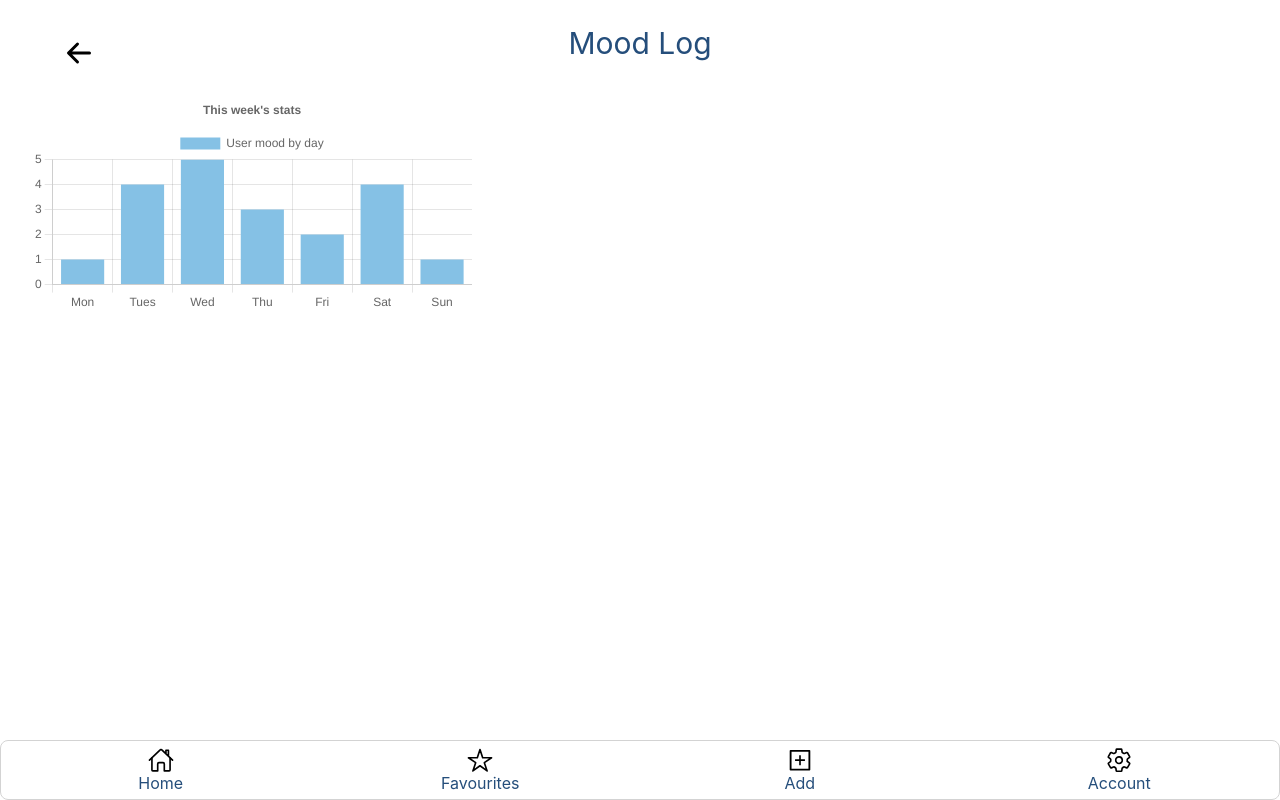
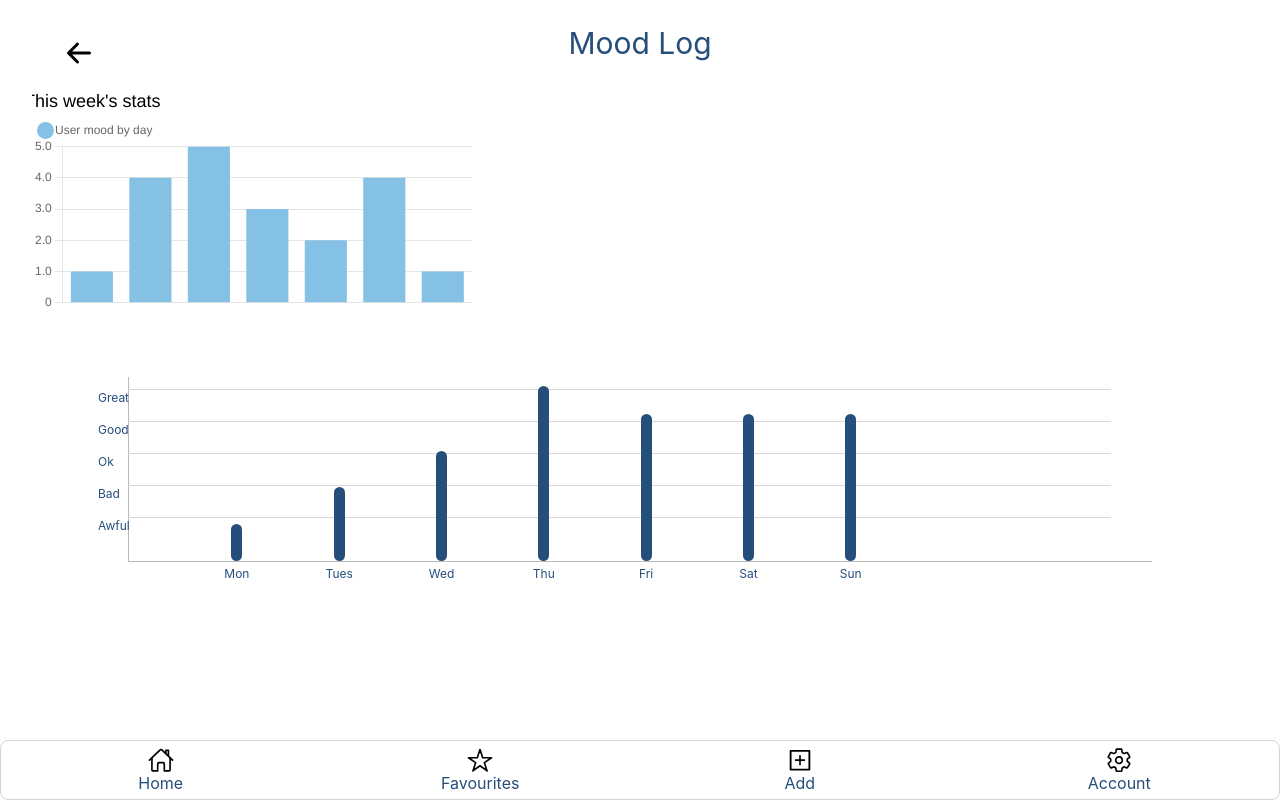
Before and after one commit to maroaraujo/final-project_front-end-surch, a Next.js app in the folder reconnect/: page /moodlog in a window 1280 px wide. Built offline with nearby package versions, Linux system fonts and the light colour scheme; no server answers.

Commit message:
started barChart using html and css only

```diff
--- a/reconnect/pages/moodlog.js
+++ b/reconnect/pages/moodlog.js
@@ -31,10 +31,37 @@ export const options = {
   plugins: {
     legend: {
       position: "top",
+      align: "start",
+      labels: {
+        boxWidth: 7,
+        usePointStyle: true,
+        pointStyle: "circle",
+        labelString: "another one",
+      },
+      title: {
+        display: true,
+        text: "This week's stats",
+        color: "#000",
+        font: {
+          size: 18,
+        },
+      },
     },
-    title: {
-      display: true,
-      text: "This week's stats",
+  },
+  scales: {
+    xAxis: {
+      display: false,
+    },
+    yAxes: [
+      {
+        max: 5,
+      },
+    ],
+  },
+  elements: {
+    bar: {
+      barPercentage: 0.3,
+      categoryPercentage: 1,
     },
   },
 };
@@ -77,6 +104,50 @@ export default function MoodLog() {
         <div className={styles.barChartContainer}>
           <Bar options={options} data={data} />
         </div>
+        {/* Code example for other bar Charts */}
+        <div className={styles.barChart}>
+          <div className={styles.barChart1Container}>
+            <div className={styles.bar1}>
+              <p>Mon</p>
+            </div>
+            <div className={styles.bar2}>
+              <p>Tues</p>
+            </div>
+            <div className={styles.bar3}>
+              <p>Wed</p>
+            </div>
+            <div className={styles.bar4}>
+              <p>Thu</p>
+            </div>
+            <div className={styles.bar5}>
+              <p>Fri</p>
+            </div>
+            <div className={styles.bar6}>
+              <p>Sat</p>
+            </div>
+            <div className={styles.bar7}>
+              <p>Sun</p>
+            </div>
+
+            <ul className={styles.yAxis}>
+              <li>
+                <div>Great</div>
+              </li>
+              <li>
+                <div>Good</div>
+              </li>
+              <li>
+                <div>Ok</div>
+              </li>
+              <li>
+                <div>Bad</div>
+              </li>
+              <li>
+                <div>Awful</div>
+              </li>
+            </ul>
+          </div>
+        </div>
       </main>
     </div>
   );
--- a/reconnect/pages/moodlog.module.css
+++ b/reconnect/pages/moodlog.module.css
@@ -30,3 +30,186 @@
   justify-content: center;
   align-items: center;
 }
+
+/*
+Start of BarChart using CSS and html only
+}*/
+.barChart {
+  display: flex;
+  justify-content: center;
+  align-items: center;
+}
+
+.barChart1Container {
+  position: relative;
+  width: 80%;
+  border: 1px solid #bbb;
+  border-top: none;
+  border-right: none;
+  margin-top: 2rem;
+  z-index: 0;
+}
+
+.yAxis {
+  position: relative;
+  top: 0;
+  left: -30px;
+  width: 100%;
+  z-index: 10;
+  list-style-type: none;
+  font-size: 12px;
+}
+
+.yAxis li {
+  position: relative;
+  left: -11px;
+  height: 2rem;
+  border-top: solid 1px rgb(217, 215, 215);
+}
+
+.yAxis li::before {
+  content: "";
+  position: absolute;
+  top: -15px;
+  left: -30px;
+  height: 100%;
+  width: 30px;
+}
+
+.yAxis li div {
+  position: absolute;
+  left: -30px;
+}
+
+.bar1 {
+  width: 0.7rem;
+  border-radius: 25px;
+  height: 20%;
+  background-color: #254e7b;
+  position: absolute;
+  left: 10%;
+  bottom: 0;
+  z-index: 11;
+  display: flex;
+  justify-content: center;
+}
+
+.bar1 p {
+  position: absolute;
+  bottom: -2rem;
+  font-size: 12px;
+}
+
+.bar2 {
+  width: 0.7rem;
+  border-radius: 25px;
+  height: 40%;
+  background-color: #254e7b;
+  position: absolute;
+  left: 20%;
+  bottom: 0;
+  z-index: 11;
+  display: flex;
+  justify-content: center;
+}
+
+.bar2 p {
+  position: absolute;
+  bottom: -2rem;
+  font-size: 12px;
+}
+
+.bar3 {
+  width: 0.7rem;
+  border-radius: 25px;
+  height: 60%;
+  background-color: #254e7b;
+  position: absolute;
+  left: 30%;
+  bottom: 0;
+  z-index: 11;
+  display: flex;
+  justify-content: center;
+}
+
+.bar3 p {
+  position: absolute;
+  bottom: -2rem;
+  font-size: 12px;
+}
+
+.bar4 {
+  width: 0.7rem;
+  border-radius: 25px;
+  height: 95%;
+  background-color: #254e7b;
+  position: absolute;
+  left: 40%;
+  bottom: 0;
+  z-index: 11;
+  display: flex;
+  justify-content: center;
+}
+
+.bar4 p {
+  position: absolute;
+  bottom: -2rem;
+  font-size: 12px;
+}
+
+.bar5 {
+  width: 0.7rem;
+  border-radius: 25px;
+  height: 80%;
+  background-color: #254e7b;
+  position: absolute;
+  left: 50%;
+  bottom: 0;
+  z-index: 11;
+  display: flex;
+  justify-content: center;
+}
+
+.bar5 p {
+  position: absolute;
+  bottom: -2rem;
+  font-size: 12px;
+}
+
+.bar6 {
+  width: 0.7rem;
+  border-radius: 25px;
+  height: 80%;
+  background-color: #254e7b;
+  position: absolute;
+  left: 60%;
+  bottom: 0;
+  z-index: 11;
+  display: flex;
+  justify-content: center;
+}
+
+.bar6 p {
+  position: absolute;
+  bottom: -2rem;
+  font-size: 12px;
+}
+
+.bar7 {
+  width: 0.7rem;
+  border-radius: 25px;
+  height: 80%;
+  background-color: #254e7b;
+  position: absolute;
+  left: 70%;
+  bottom: 0;
+  z-index: 11;
+  display: flex;
+  justify-content: center;
+}
+
+.bar7 p {
+  position: absolute;
+  bottom: -2rem;
+  font-size: 12px;
+}
```
Also changed, not shown: 1 other file (tests, documents, lock files or other folders).
